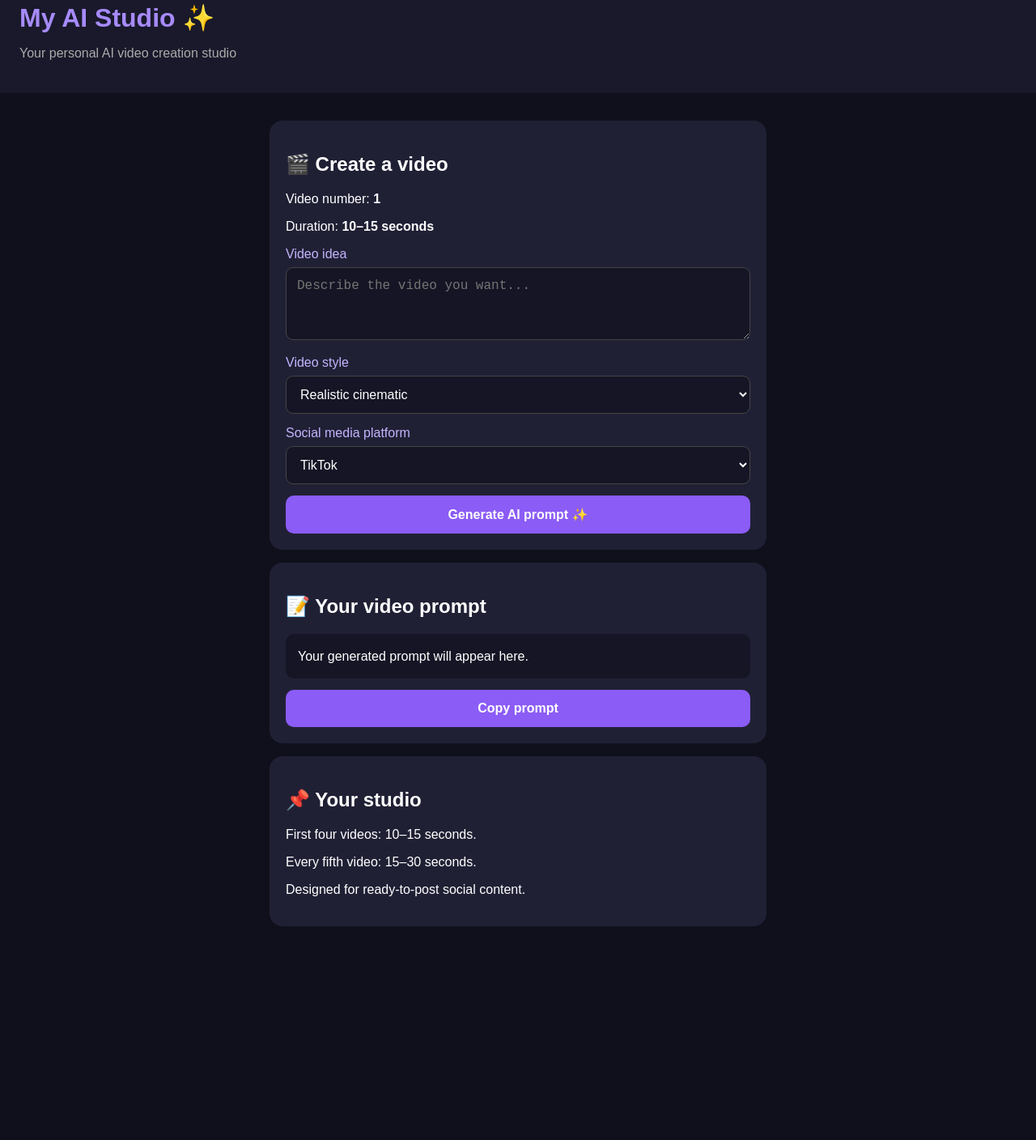
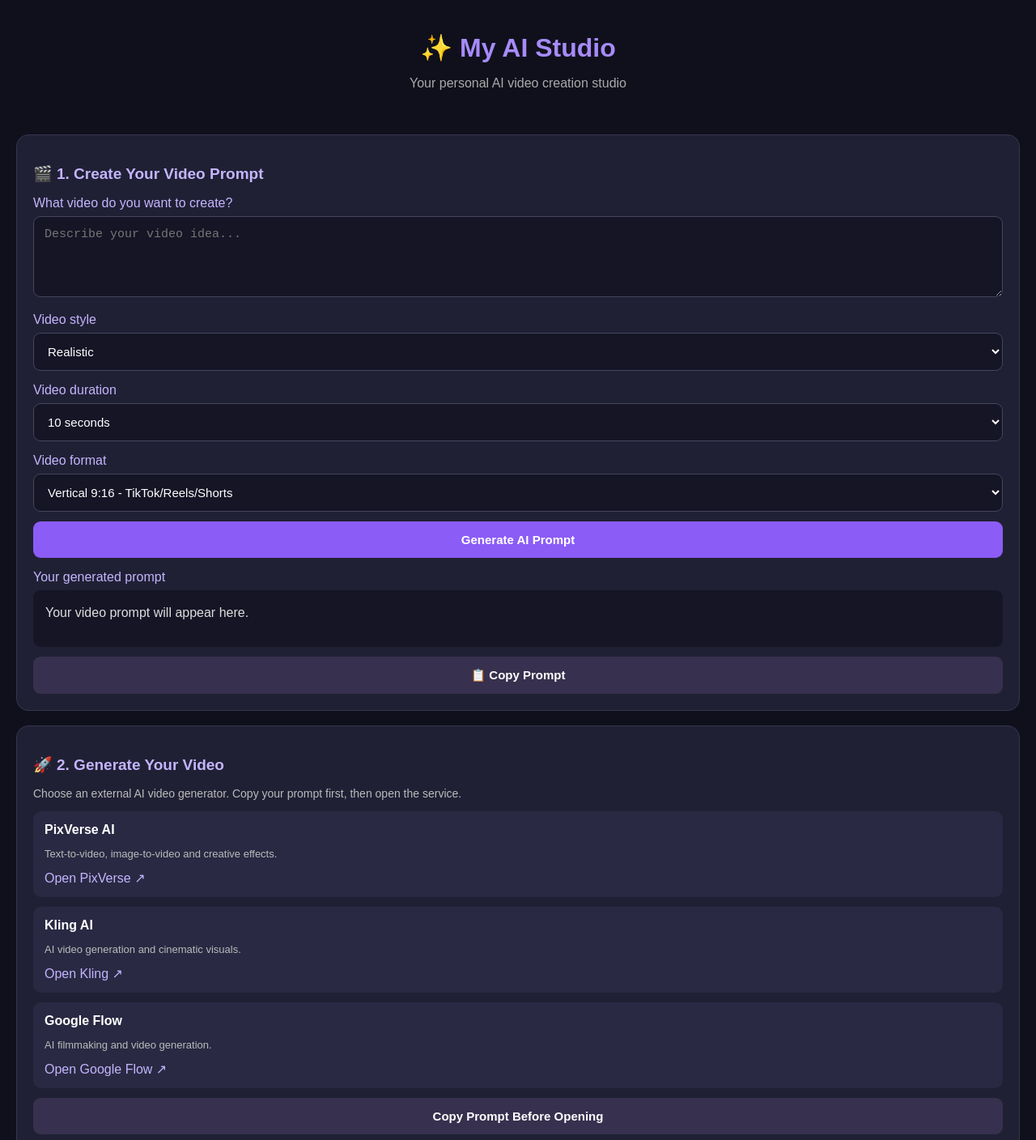
Before and after one commit to asgharmadani001-rgb/My_ai_studio, a plain HTML site: page index.html in a window 1280 px wide. Shown: the part 21-1429 px from the top of the page at 81% size. Before the commit the page ends 1199 px from the top, so only its background shows below. Drawn offline with Linux system fonts and the light colour scheme.

Commit message:
Update index.html

```diff
--- a/index.html
+++ b/index.html
@@ -4,114 +4,213 @@
 <head>
 <meta charset="UTF-8">
 <meta name="viewport" content="width=device-width, initial-scale=1.0">
-<meta name="theme-color" content="#10101c">
-  <link rel="manifest" href="manifest.json">
 <title>My AI Studio</title>
 <style>
 *{box-sizing:border-box}
-body{margin:0;background:#10101c;color:#fff;font-family:Arial,sans-serif}
-header{padding:24px;background:#19192b}
-h1{margin:0;color:#a78bfa}
-header p{color:#aaa}
-main{padding:18px;max-width:650px;margin:auto}
-.card{background:#202035;padding:20px;border-radius:16px;margin:16px 0}
+body{
+ margin:0;padding:20px;
+ background:#10101c;color:#fff;
+ font-family:Arial,sans-serif;
+}
+header{text-align:center;padding:20px 0}
+h1{color:#a78bfa;margin-bottom:8px}
+.subtitle{color:#aaa}
+.card{
+ background:#202035;padding:20px;
+ border-radius:15px;margin:18px 0;
+ border:1px solid #35354d;
+}
+h2{color:#c4b5fd;font-size:19px}
 label{display:block;margin:15px 0 7px;color:#c4b5fd}
-input,select,textarea{width:100%;padding:13px;border-radius:9px;border:1px solid #444;background:#151525;color:white;font-size:16px}
-textarea{min-height:90px}
-button{border:0;border-radius:10px;padding:14px;background:#8b5cf6;color:white;font-size:16px;font-weight:bold;width:100%;margin-top:14px}
-.result{background:#151525;padding:15px;border-radius:10px;line-height:1.6;overflow-wrap:anywhere}
-small{color:#aaa}
+input,select,textarea{
+ width:100%;padding:13px;
+ border-radius:9px;border:1px solid #45455c;
+ background:#151526;color:white;
+ font-size:15px;
+}
+textarea{min-height:100px;resize:vertical}
+button{
+ width:100%;padding:14px;margin-top:12px;
+ border:0;border-radius:9px;
+ background:#8b5cf6;color:white;
+ font-size:15px;font-weight:bold;
+ cursor:pointer;
+}
+.secondary{background:#37304e}
+.output{
+ background:#151526;padding:15px;
+ border-radius:9px;min-height:70px;
+ white-space:pre-wrap;overflow-wrap:anywhere;
+ color:#ddd;line-height:1.6;
+}
+.provider{
+ padding:14px;background:#292943;
+ border-radius:10px;margin-top:12px;
+}
+.provider p{color:#bbb;font-size:13px}
+a{color:#c4b5fd;text-decoration:none}
+footer{text-align:center;color:#777;font-size:12px;padding:20px}
 </style>
 </head>
+
 <body>
+
 <header>
-<h1>My AI Studio ✨</h1>
-<p>Your personal AI video creation studio</p>
+<h1>✨ My AI Studio</h1>
+<p class="subtitle">Your personal AI video creation studio</p>
 </header>
-<main>
+
 <div class="card">
-<h2>🎬 Create a video</h2>
-<p>Video number: <strong id="count">1</strong></p>
-<p>Duration: <strong id="duration">10–15 seconds</strong></p>
+<h2>🎬 1. Create Your Video Prompt</h2>
 
-<label>Video idea</label>
-<textarea id="idea" placeholder="Describe the video you want..."></textarea>
+<label>What video do you want to create?</label>
+<textarea id="idea" placeholder="Describe your video idea..."></textarea>
 
 <label>Video style</label>
 <select id="style">
-<option>Realistic cinematic</option>
-<option>3D animation</option>
-<option>Cartoon animation</option>
-<option>Surreal and artistic</option>
+<option>Realistic</option>
+<option>Cinematic</option>
+<option>Anime</option>
+<option>Cartoon</option>
+<option>3D Animation</option>
+<option>Fantasy</option>
+<option>Professional Commercial</option>
 </select>
 
-<label>Social media platform</label>
-<select id="platform">
-<option>TikTok</option>
-<option>Instagram Reels</option>
-<option>YouTube Shorts</option>
-<option>All platforms</option>
+<label>Video duration</label>
+<select id="duration">
+<option>10 seconds</option>
+<option>15 seconds</option>
+<option>20 seconds</option>
+<option>30 seconds</option>
 </select>
 
-<button onclick="generate()">Generate AI prompt ✨</button>
+<label>Video format</label>
+<select id="format">
+<option>Vertical 9:16 - TikTok/Reels/Shorts</option>
+<option>Horizontal 16:9 - YouTube</option>
+<option>Square 1:1</option>
+</select>
+
+<button onclick="generatePrompt()">Generate AI Prompt</button>
+
+<label>Your generated prompt</label>
+<div class="output" id="result">Your video prompt will appear here.</div>
+
+<button class="secondary" onclick="copyPrompt()">📋 Copy Prompt</button>
 </div>
 
 <div class="card">
-<h2>📝 Your video prompt</h2>
-<div class="result" id="result">Your generated prompt will appear here.</div>
-<button onclick="copyPrompt()">Copy prompt</button>
-<small id="status"></small>
+<h2>🚀 2. Generate Your Video</h2>
+<p style="color:#bbb;font-size:14px">
+Choose an external AI video generator. Copy your prompt first, then open the service.
+</p>
+
+<div class="provider">
+<strong>PixVerse AI</strong>
+<p>Text-to-video, image-to-video and creative effects.</p>
+<a href="https://app.pixverse.ai/" target="_blank" rel="noopener">Open PixVerse ↗</a>
+</div>
+
+<div class="provider">
+<strong>Kling AI</strong>
+<p>AI video generation and cinematic visuals.</p>
+<a href="https://klingai.com/" target="_blank" rel="noopener">Open Kling ↗</a>
+</div>
+
+<div class="provider">
+<strong>Google Flow</strong>
+<p>AI filmmaking and video generation.</p>
+<a href="https://labs.google/fx/tools/flow" target="_blank" rel="noopener">Open Google Flow ↗</a>
+</div>
+
+<button class="secondary" onclick="copyPrompt()">
+Copy Prompt Before Opening
+</button>
 </div>
 
 <div class="card">
-<h2>📌 Your studio</h2>
-<p>First four videos: 10–15 seconds.</p>
-<p>Every fifth video: 15–30 seconds.</p>
-<p>Designed for ready-to-post social content.</p>
+<h2>📁 3. My Video Library</h2>
+<p style="color:#bbb;font-size:14px">
+Your finished videos can be saved to your Android phone.
+</p>
+<button onclick="document.getElementById('videoFiles').click()">
+Select My Videos
+</button>
+<input type="file" id="videoFiles" accept="video/*" multiple
+style="display:none" onchange="showVideos()">
+<div id="videoList"></div>
 </div>
-</main>
+
+<footer>
+My AI Studio · Personal Edition
+</footer>
 
 <script>
-let count=Number(localStorage.getItem("videoCount")||0);
+function generatePrompt(){
+ const idea=document.getElementById("idea").value.trim();
+ const style=document.getElementById("style").value;
+ const duration=document.getElementById("duration").value;
+ const format=document.getElementById("format").value;
 
-function update(){
-document.getElementById("count").textContent=count+1;
-document.getElementById("duration").textContent=
-(count+1)%5===0?"15–30 seconds":"10–15 seconds";
-}
-update();
+ if(!idea){
+  alert("Please describe your video idea first.");
+  return;
+ }
 
-function generate(){
-const idea=document.getElementById("idea").value.trim();
-if(!idea){alert("Please enter a video idea first.");return;}
+ const prompt=
+ `Create a ${duration} ${style.toLowerCase()} AI video.
 
-const duration=(count+1)%5===0?"15–30 seconds":"10–15 seconds";
-const style=document.getElementById("style").value;
-const platform=document.getElementById("platform").value;
+SCENE:
+${idea}
 
-const prompt=`Create a ${duration} ${style} video.
-Concept: ${idea}.
-Platform: ${platform}.
-Use engaging visuals, smooth camera movements,
-professional lighting and clear storytelling.
-Make it polished, engaging and ready for social media.
-Use a vertical 9:16 format.`;
+VISUAL STYLE:
+${style}, high-quality visuals, detailed environments,
+beautiful lighting and professional composition.
 
-document.getElementById("result").textContent=prompt;
-count++;
-localStorage.setItem("videoCount",count);
-update();
+CAMERA:
+Smooth cinematic camera movement, natural motion
+and consistent subjects.
+
+FORMAT:
+${format}.
+
+QUALITY:
+High visual quality, coherent motion, no distorted
+objects, no unnecessary text or watermarks.
+
+Make the video engaging and ready for social media.`;
+
+ document.getElementById("result").textContent=prompt;
 }
 
 async function copyPrompt(){
-const text=document.getElementById("result").textContent;
-try{
-await navigator.clipboard.writeText(text);
-document.getElementById("status").textContent="Copied successfully!";
-}catch(e){
-document.getElementById("status").textContent="Please select and copy the prompt manually.";
+ const prompt=document.getElementById("result").textContent;
+ if(prompt==="Your video prompt will appear here."){
+  alert("Generate a prompt first.");
+  return;
+ }
+ try{
+  await navigator.clipboard.writeText(prompt);
+  alert("Prompt copied successfully!");
+ }catch(e){
+  alert("Please select and copy the prompt manually.");
+ }
 }
+
+function showVideos(){
+ const files=document.getElementById("videoFiles").files;
+ const list=document.getElementById("videoList");
+ list.innerHTML="";
+
+ for(const file of files){
+  const item=document.createElement("p");
+  item.style.color="#c4b5fd";
+  item.textContent="🎥 "+file.name;
+  list.appendChild(item);
+ }
 }
 </script>
+
 </body>
 </html>
```
